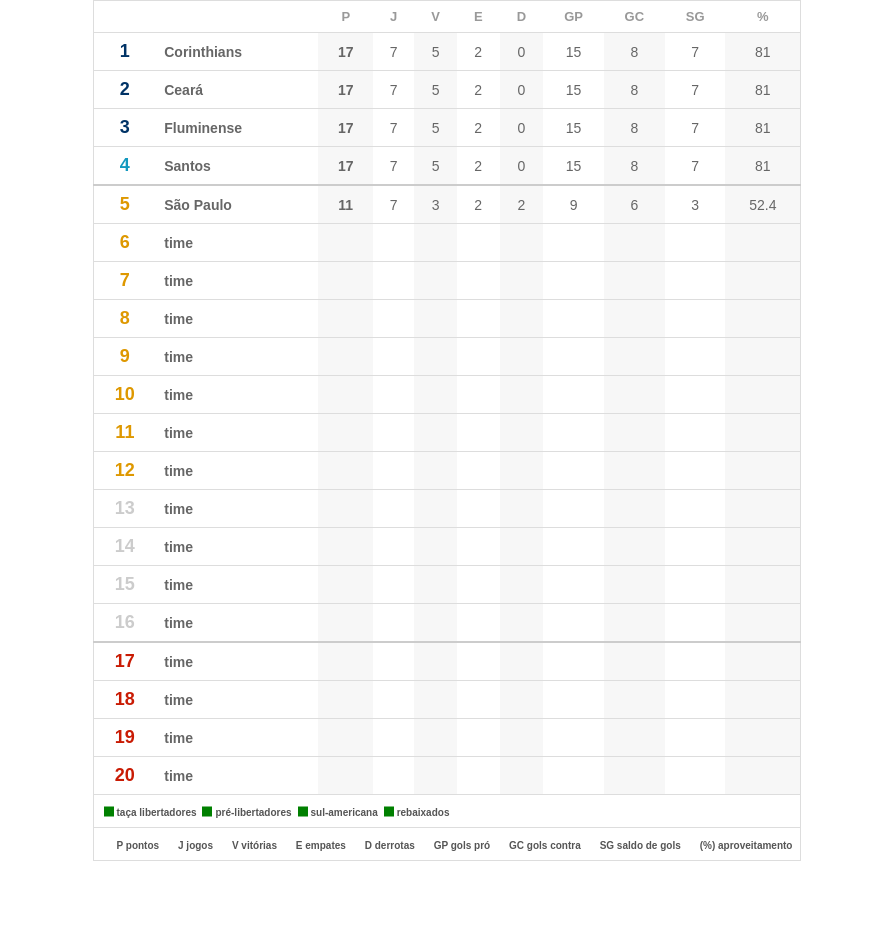
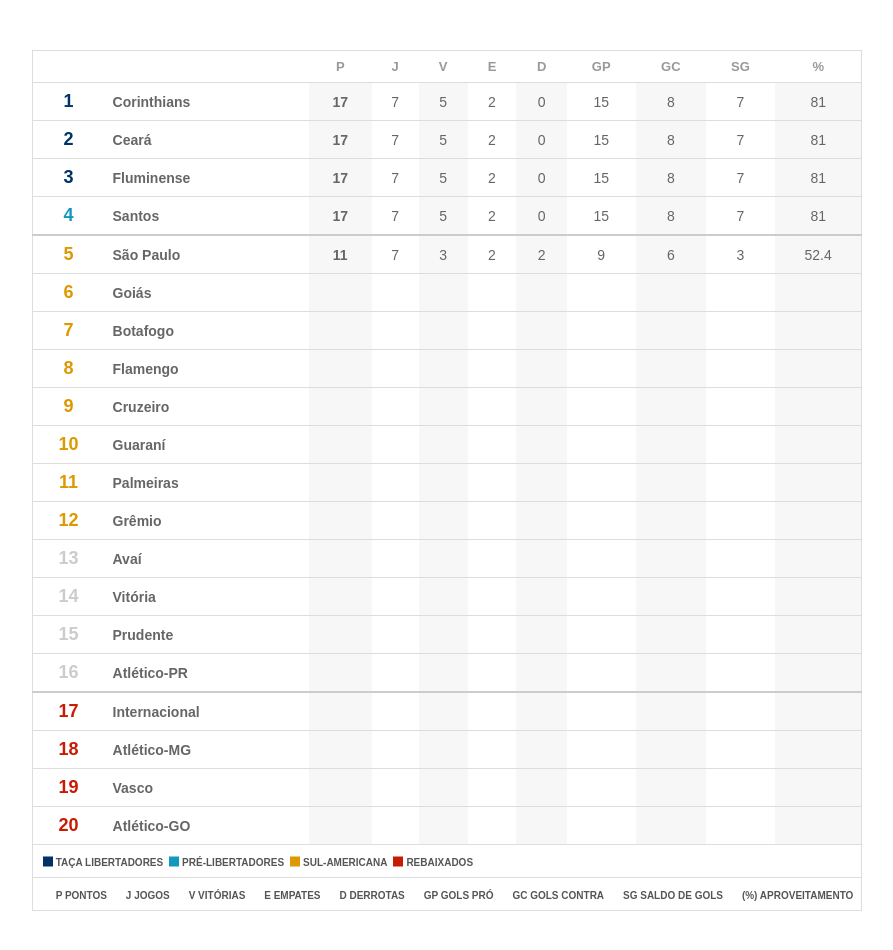
Before and after one commit to guttizin/Tabela-imaLearning, a plain HTML site: page index.html in a window 1280 px wide. Shown: the whole page, without its empty margins (193-1086 px from the left). Before the commit the page ends 861 px from the top, so only its background shows below. Drawn offline with Linux system fonts and the light colour scheme.

Commit message:
Pequenas alterações. Verificando Netlify

```diff
--- a/index.html
+++ b/index.html
@@ -96,7 +96,7 @@
         </tr>
         <tr>
           <td class="posicao"></td>
-          <td class="nome_time">time</td>
+          <td class="nome_time">Goiás</td>
           <td></td>
           <td></td>
           <td></td>
@@ -109,7 +109,7 @@
         </tr>
         <tr>
           <td class="posicao"></td>
-          <td class="nome_time">time</td>
+          <td class="nome_time">Botafogo</td>
           <td></td>
           <td></td>
           <td></td>
@@ -122,7 +122,7 @@
         </tr>
         <tr>
           <td class="posicao"></td>
-          <td class="nome_time">time</td>
+          <td class="nome_time">Flamengo</td>
           <td></td>
           <td></td>
           <td></td>
@@ -135,7 +135,7 @@
         </tr>
         <tr>
           <td class="posicao"></td>
-          <td class="nome_time">time</td>
+          <td class="nome_time">Cruzeiro</td>
           <td></td>
           <td></td>
           <td></td>
@@ -148,7 +148,7 @@
         </tr>
         <tr>
           <td class="posicao"></td>
-          <td class="nome_time">time</td>
+          <td class="nome_time">Guaraní</td>
           <td></td>
           <td></td>
           <td></td>
@@ -161,7 +161,7 @@
         </tr>
         <tr>
           <td class="posicao"></td>
-          <td class="nome_time">time</td>
+          <td class="nome_time">Palmeiras</td>
           <td></td>
           <td></td>
           <td></td>
@@ -174,7 +174,7 @@
         </tr>
         <tr>
           <td class="posicao"></td>
-          <td class="nome_time">time</td>
+          <td class="nome_time">Grêmio</td>
           <td></td>
           <td></td>
           <td></td>
@@ -187,7 +187,7 @@
         </tr>
         <tr>
           <td class="posicao"></td>
-          <td class="nome_time">time</td>
+          <td class="nome_time">Avaí</td>
           <td></td>
           <td></td>
           <td></td>
@@ -200,7 +200,7 @@
         </tr>
         <tr>
           <td class="posicao"></td>
-          <td class="nome_time">time</td>
+          <td class="nome_time">Vitória</td>
           <td></td>
           <td></td>
           <td></td>
@@ -213,7 +213,7 @@
         </tr>
         <tr>
           <td class="posicao"></td>
-          <td class="nome_time">time</td>
+          <td class="nome_time">Prudente</td>
           <td></td>
           <td></td>
           <td></td>
@@ -226,7 +226,7 @@
         </tr>
         <tr>
           <td class="posicao"></td>
-          <td class="nome_time">time</td>
+          <td class="nome_time">Atlético-PR</td>
           <td></td>
           <td></td>
           <td></td>
@@ -239,7 +239,7 @@
         </tr>
         <tr>
           <td class="posicao"></td>
-          <td class="nome_time">time</td>
+          <td class="nome_time">Internacional</td>
           <td></td>
           <td></td>
           <td></td>
@@ -252,7 +252,7 @@
         </tr>
         <tr>
           <td class="posicao"></td>
-          <td class="nome_time">time</td>
+          <td class="nome_time">Atlético-MG</td>
           <td></td>
           <td></td>
           <td></td>
@@ -265,7 +265,7 @@
         </tr>
         <tr>
           <td class="posicao"></td>
-          <td class="nome_time">time</td>
+          <td class="nome_time">Vasco</td>
           <td></td>
           <td></td>
           <td></td>
@@ -278,7 +278,7 @@
         </tr>
         <tr>
           <td class="posicao"></td>
-          <td class="nome_time">time</td>
+          <td class="nome_time">Atlético-GO</td>
           <td></td>
           <td></td>
           <td></td>
--- a/style.css
+++ b/style.css
@@ -23,6 +23,10 @@ body{
     align-items: center;
     justify-content: center;
     min-height: 100vh;
+}
+main{
+    /* apenas para demonstrar que table está centralizada */
+    margin: 50px;
 }
 
 table{
@@ -105,6 +109,7 @@ tfoot tr td span{
     color: var(--legenda-sigla-sig);
     font-weight: bold;
     padding-left: 15px;
+    text-transform: uppercase;
 }
 
 tfoot tr:nth-child(1) td span::before{
@@ -112,9 +117,22 @@ tfoot tr:nth-child(1) td span::before{
     position: absolute;
     width: 10px;
     height: 10px;
-    background: green;
     transform: translate(-13px, 35%);
 }
+
+tfoot tr:nth-child(1) td span:nth-child(1):before{
+    background: var(--azul-marinho);
+}
+tfoot tr:nth-child(1) td span:nth-child(2):before{
+    background: var(--azul-celeste);
+}
+tfoot tr:nth-child(1) td span:nth-child(3):before{
+    background: var(--laranja);
+}
+tfoot tr:nth-child(1) td span:nth-child(4):before{
+    background: var(--vermelho);
+}
+
 
 .nome_time{
     /* item C */
```
